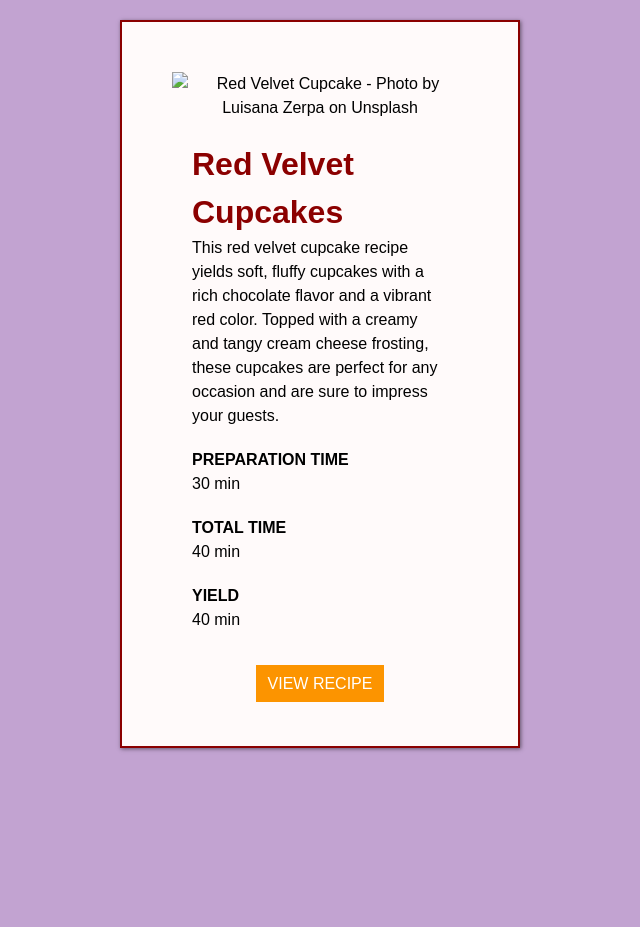
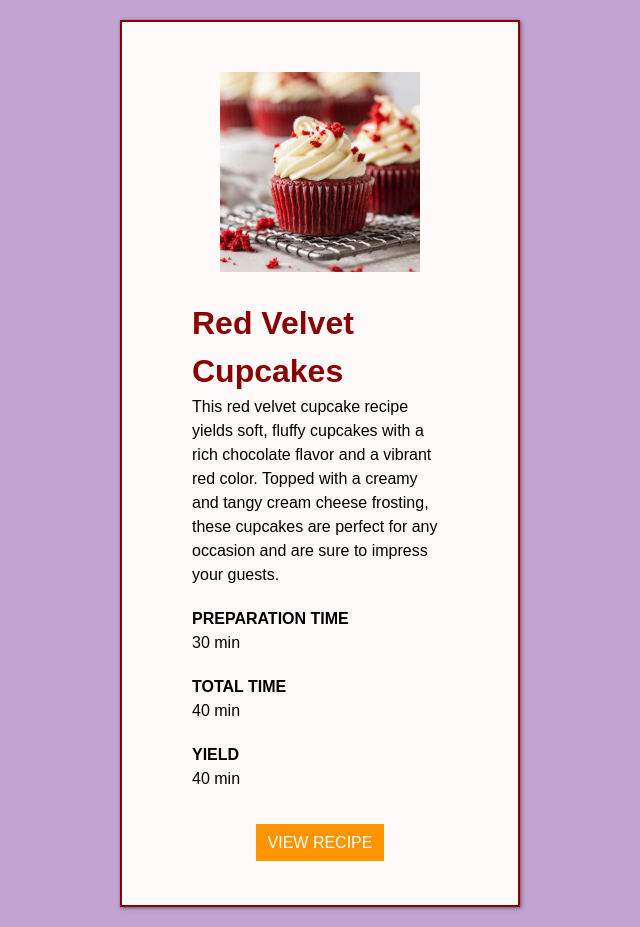
Before and after one commit to marianasortino/the_box_model_odin, a plain HTML site: page scrim_box_model_video/exercise_1.html in a window 1280 px wide. Shown: the whole page, without its empty margins (320-960 px from the left). Before the commit the page ends 800 px from the top, so only its background shows below. Drawn offline with Linux system fonts and the light colour scheme; the site is published under a folder, as on GitHub Pages, so addresses that start at the root find nothing.

Commit message:
Feat: Finish changes in index

```diff
--- a/scrim_box_model_video/exercise_1.html
+++ b/scrim_box_model_video/exercise_1.html
@@ -73,7 +73,7 @@ ul li h2 {
     <div class="container" id="container">
         <div class="recipe-card feature">
             <img
-            src="/cupcake.jpg" alt="Red Velvet Cupcake - Photo by Luisana Zerpa on Unsplash"/>
+            src="../cupcake.jpg" alt="Red Velvet Cupcake - Photo by Luisana Zerpa on Unsplash"/>
             <div class="recipe-content">
                 <h1>Red Velvet Cupcakes</h1>
                 <p>This red velvet cupcake recipe yields soft, fluffy cupcakes with a rich chocolate flavor and a vibrant red color. Topped with a creamy and tangy cream cheese frosting, these cupcakes are perfect for any occasion and are sure to impress your guests.</p>
```
